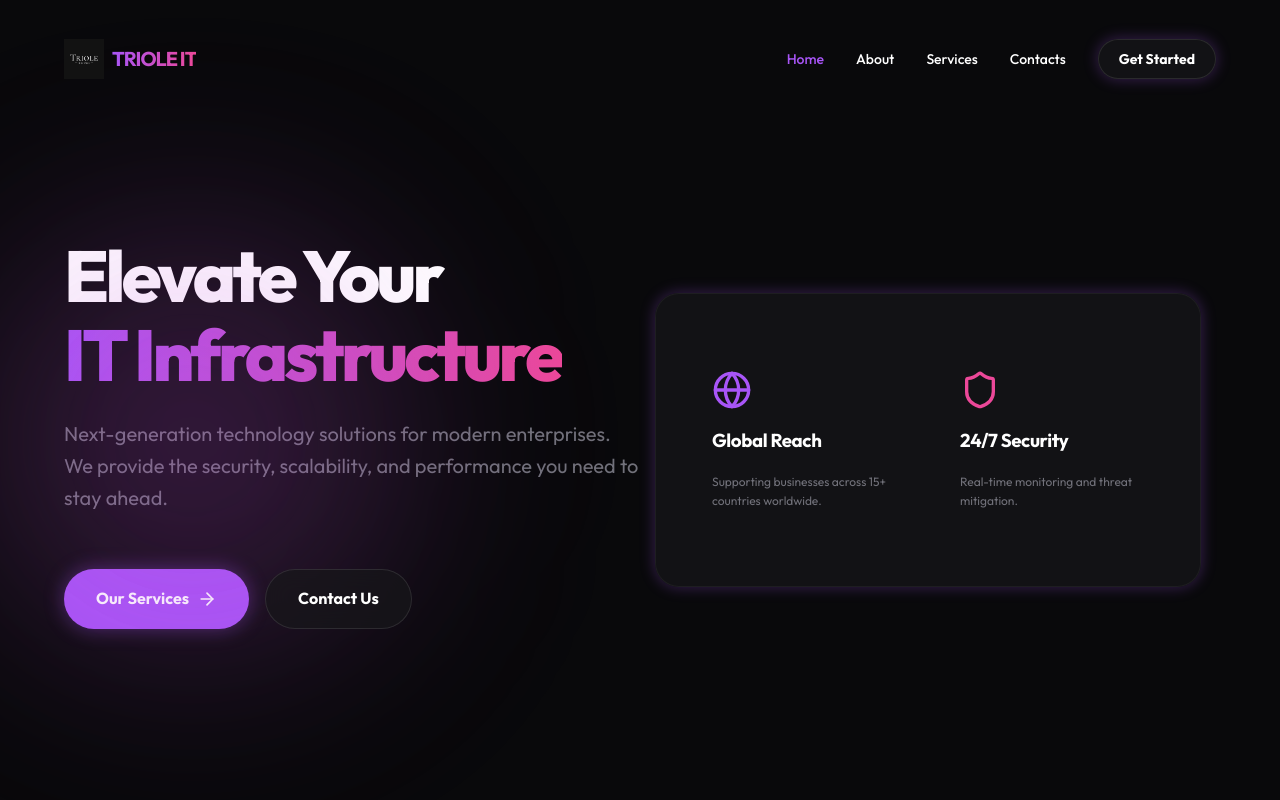
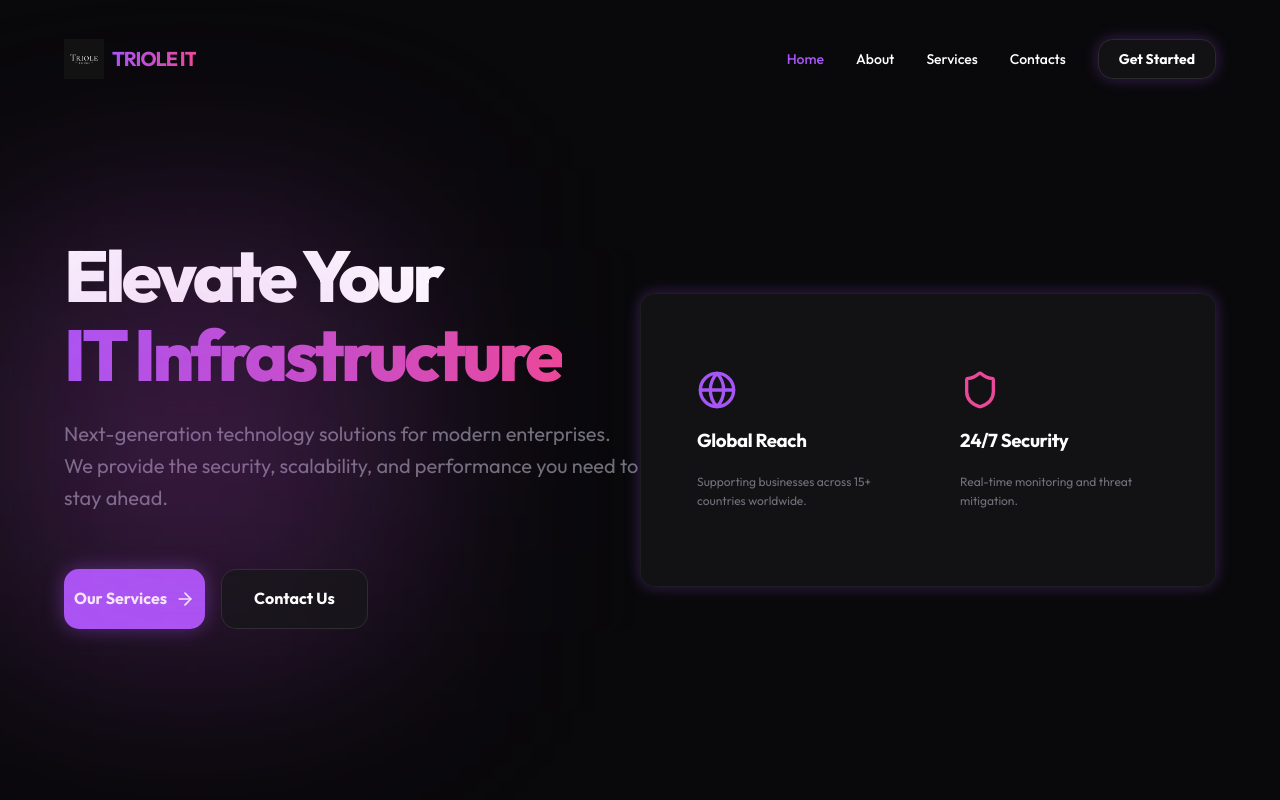
Before and after one commit to AtypicalSysAdmin/triole-it, a React (Vite) app: page / in a window 1280 px wide. Shown: the top 800 px of the page. Built offline with nearby package versions, Linux system fonts and the light colour scheme.

Commit message:
menu background

```diff
--- a/src/index.css
+++ b/src/index.css
@@ -62,7 +62,7 @@ button {
 
 ::-webkit-scrollbar-thumb {
   background: #27272A;
-  border-radius: 4px;
+  border-radius: 15px;
 }
 
 ::-webkit-scrollbar-thumb:hover {
@@ -80,7 +80,7 @@ button {
 }
 
 .glass {
-  background: rgba(24, 24, 27, 0.7);
+  background: rgba(24, 24, 27);
   backdrop-filter: blur(12px);
   -webkit-backdrop-filter: blur(12px);
   border: 1px solid rgba(255, 255, 255, 0.1);
@@ -192,7 +192,7 @@ button {
 }
 
 .rounded-lg {
-  border-radius: 0.5rem;
+  border-radius: 15px;
 }
 
 .inset-0 {
@@ -347,7 +347,7 @@ button {
 }
 
 .rounded-full {
-  border-radius: 9999px;
+  border-radius: 15px;
 }
 
 .shadow-lg {
@@ -619,7 +619,7 @@ button {
   display: inline-flex;
   align-items: center;
   justify-content: center;
-  border-radius: 9999px;
+  border-radius: 15px;
   font-weight: 700;
   transition: all 0.3s ease;
   cursor: pointer;
@@ -643,7 +643,7 @@ button {
 .btn-primary {
   background-color: var(--primary);
   color: white;
-  padding: 1rem 2rem;
+  padding: 10px;
   box-shadow: 0 0 20px rgba(168, 85, 247, 0.4);
 }
 
@@ -676,11 +676,12 @@ button {
   backdrop-filter: blur(12px);
   -webkit-backdrop-filter: blur(12px);
   border: 1px solid rgba(255, 255, 255, 0.05);
-  border-radius: 1.5rem;
+  border-radius: 15px;
   /* 24px - rounded-3xl approx */
   padding: 2rem;
   transition: all 0.3s ease;
-  margin: 15px;
+  margin-top: 20px;
+  margin-bottom: 20px;
 }
 
 .card-interactive:hover {
@@ -694,7 +695,7 @@ button {
   /* 384px */
   height: 24rem;
   background-color: rgba(168, 85, 247, 0.2);
-  border-radius: 9999px;
+  border-radius: 15px;
   filter: blur(120px);
   pointer-events: none;
 }
@@ -704,7 +705,7 @@ button {
   width: 24rem;
   height: 24rem;
   background-color: rgba(236, 72, 153, 0.1);
-  border-radius: 9999px;
+  border-radius: 15px;
   filter: blur(120px);
   pointer-events: none;
 }
```
